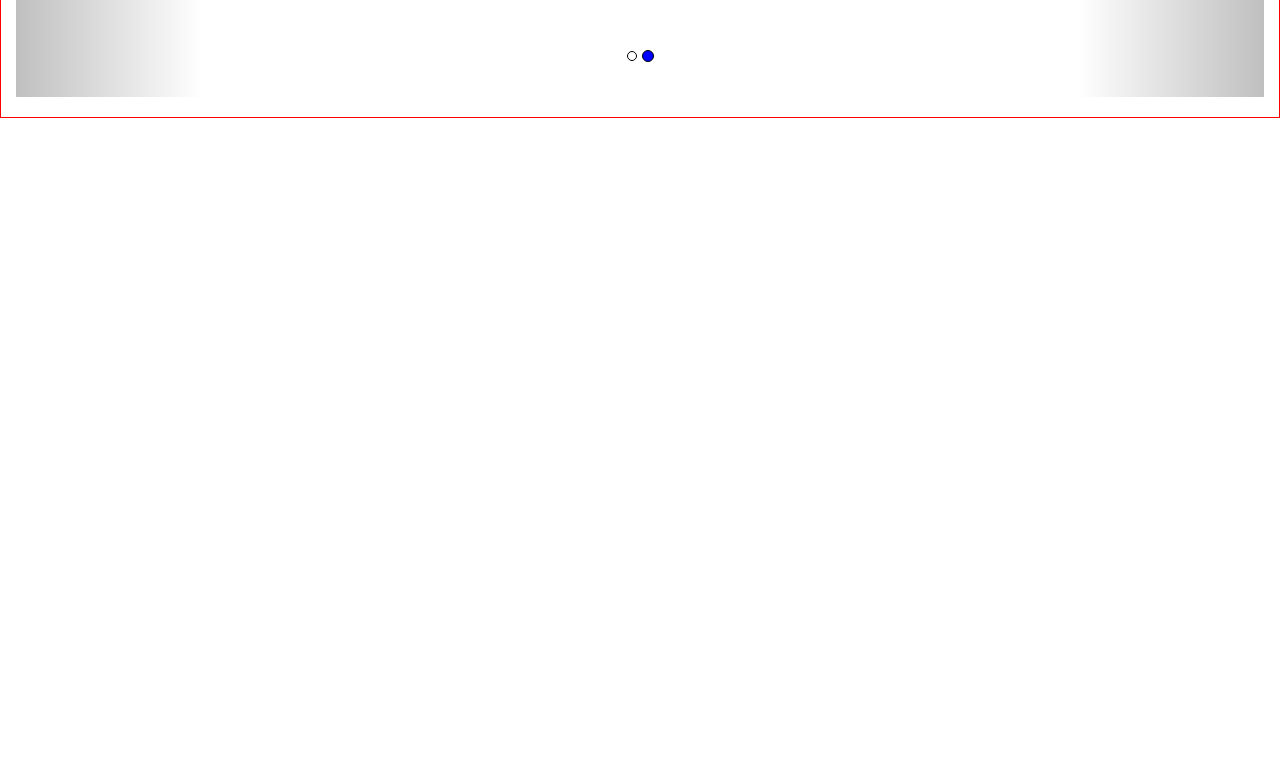
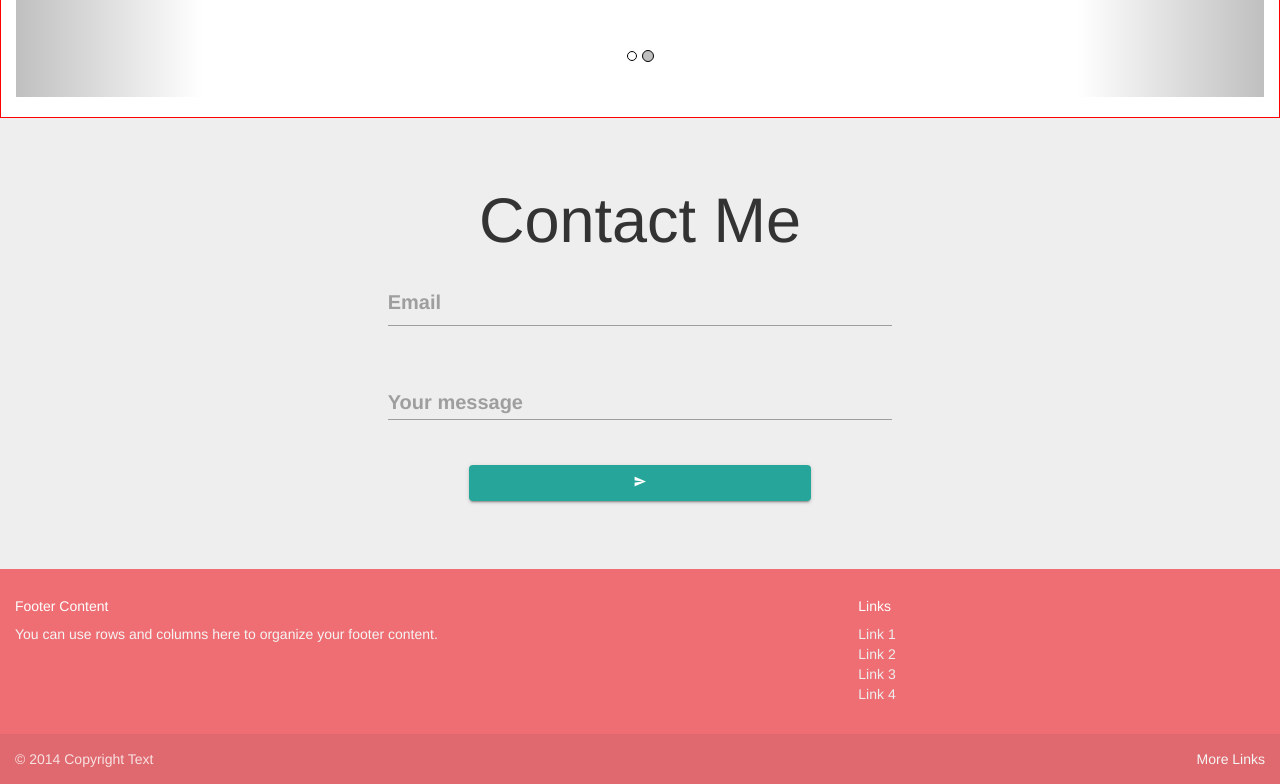
Before and after one commit to nmanzano/nmanzano.github.io, a website: page index.html in a window 1280 px wide. Shown: the part 608-1392 px from the top of the page. Before the commit the page ends 800 px from the top, so only its background shows below. Drawn offline with nearby package versions, Linux system fonts and the light colour scheme.

Commit message:
added contact me

```diff
--- a/index.html
+++ b/index.html
@@ -1,16 +1,21 @@
 <!DOCTYPE html>
-<html>
+<html lang="en">
 
 <head>
   <meta charset="utf-8">
-  <title></title>
+  <meta http-equiv="X-UA-Compatible" content="IE=edge">
+  <meta name="viewport" content="width=device-width, initial-scale=1">
+  <title>Noni Manzano</title>
+
 </head>
 
 <body>
+  <header>
 
-  <nav class="navbar #cfd8dc blue-grey lighten-4">
-    <a class="navbar-brand" href="#">Navbar</a>
-  </nav>
+    <nav class="navbar #cfd8dc blue-grey lighten-4">
+      <a class="navbar-brand" href="#">Navbar</a>
+    </nav>
+  </header>
 
 
   <div class="jumbotron text-center">
@@ -60,7 +65,69 @@
     </div>
   </div>
 
-  <!-- <a class="waves-effect waves-light btn">button</a> -->
+  <div class="emailForm">
+    <div class="jumbotron row">
+      <form class="col s12" action="https://formspree.io/contact@noni.tech" method="POST">
+        <h1 id="contactMe">Contact Me</h1>
+
+        <div class="row">
+          <div class="input-field col s6 offset-m3">
+            <input name="email" id="email" type="email" class="validate">
+            <label for="email">Email</label>
+          </div>
+        </div>
+
+        <div class="row">
+          <div class="input-field col s6 offset-m3">
+            <textarea name="message" id="yourMessage" class="materialize-textarea"></textarea>
+            <label for="yourMessage">Your message</label>
+          </div>
+        </div>
+
+
+        <div class="row">
+          <div class="test col s12">
+
+            <button class="btn waves-effect waves-light col s12 m4 offset-m4 l4 offset-l4" type="submit" name="action">
+            <i class="material-icons center">send</i>
+       </button>
+          </div>
+
+
+        </div>
+
+    </div>
+  </div>
+
+
+
+
+  <footer class="page-footer">
+    <div class="container">
+      <div class="row">
+        <div class="col l6 s12">
+          <h5 class="white-text">Footer Content</h5>
+          <p class="grey-text text-lighten-4">You can use rows and columns here to organize your footer content.</p>
+        </div>
+        <div class="col l4 offset-l2 s12">
+          <h5 class="white-text">Links</h5>
+          <ul>
+            <li><a class="grey-text text-lighten-3" href="#!">Link 1</a></li>
+            <li><a class="grey-text text-lighten-3" href="#!">Link 2</a></li>
+            <li><a class="grey-text text-lighten-3" href="#!">Link 3</a></li>
+            <li><a class="grey-text text-lighten-3" href="#!">Link 4</a></li>
+          </ul>
+        </div>
+      </div>
+    </div>
+    <div class="footer-copyright">
+      <div class="container">
+        © 2014 Copyright Text
+        <a class="grey-text text-lighten-4 right" href="#!">More Links</a>
+      </div>
+    </div>
+  </footer>
+
 
   <script src="https://code.jquery.com/jquery-3.2.1.js" integrity="sha256-DZAnKJ/6XZ9si04Hgrsxu/8s717jcIzLy3oi35EouyE=" crossorigin="anonymous"></script>
 
@@ -76,9 +143,14 @@
   <!-- Optional theme -->
   <link rel="stylesheet" href="https://maxcdn.bootstrapcdn.com/bootstrap/3.3.7/css/bootstrap-theme.min.css" integrity="sha384-rHyoN1iRsVXV4nD0JutlnGaslCJuC7uwjduW9SVrLvRYooPp2bWYgmgJQIXwl/Sp" crossorigin="anonymous">
 
-  <link rel="stylesheet" type="text/css" href="style.css">
   <!-- Latest compiled and minified JavaScript -->
   <script src="https://maxcdn.bootstrapcdn.com/bootstrap/3.3.7/js/bootstrap.min.js" integrity="sha384-Tc5IQib027qvyjSMfHjOMaLkfuWVxZxUPnCJA7l2mCWNIpG9mGCD8wGNIcPD7Txa" crossorigin="anonymous"></script>
+
+  <link href="https://fonts.googleapis.com/icon?family=Material+Icons" rel="stylesheet">
+
+  <link rel="stylesheet" type="text/css" href="style.css">
+
+
 </body>
 
 </html>
--- a/style.css
+++ b/style.css
@@ -5,18 +5,17 @@ body{
 .navbar {
   margin-bottom: 0;
 }
-/*
-#profile_img{
-  width: 30%;
 
-} */
+#contactMe{
+  text-align: center;
+}
 
 .container-fluid{
   border: 1px solid red;
 }
 
 .carousel-indicators .active{
-  background-color: blue;
+  background-color: silver;
 }
 .carousel-indicators li{
   border: 1px solid black;
@@ -25,3 +24,44 @@ body{
 .jumbotron {
   margin-bottom: 0;
 }
+.emailForm{
+  background: #EEEEEE;
+}
+.emailForm .jumbotron{
+  width: 80%;
+  margin: auto;
+}
+
+#email{
+  padding-bottom: 12px;
+  padding-top: 7px;
+  font-size: 3rem;
+}
+
+.container {
+    width: 100%;
+    height: 100%;
+}
+
+.contact-info{
+  width: 80%;
+  margin: auto;
+}
+
+.material-icons{
+  size: 60%!important;
+}
+
+label {
+  font-size: 2rem!important;
+  text-align: center;
+}
+
+#yourMessage{
+  padding-bottom: 5px;
+}
+
+
+ textarea.materialize-textarea {
+   font-size: 3rem;
+ }
```
